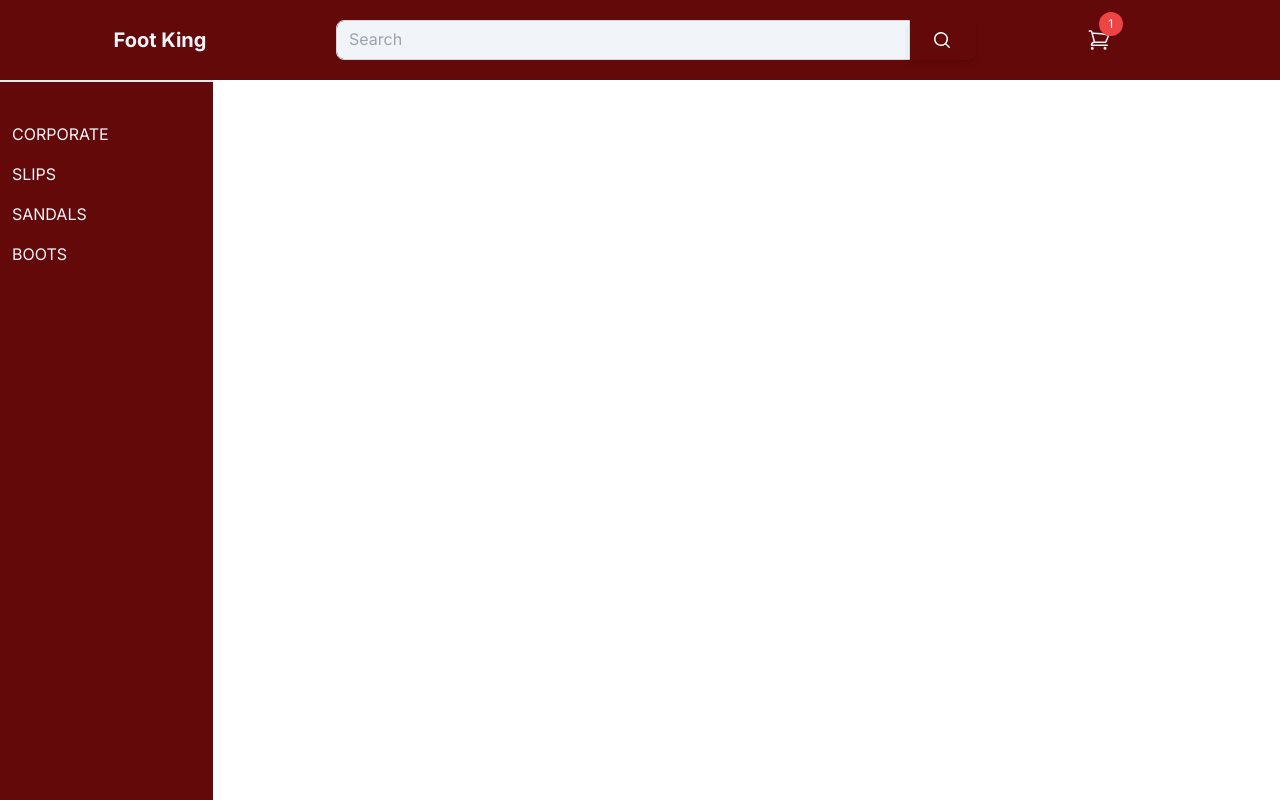
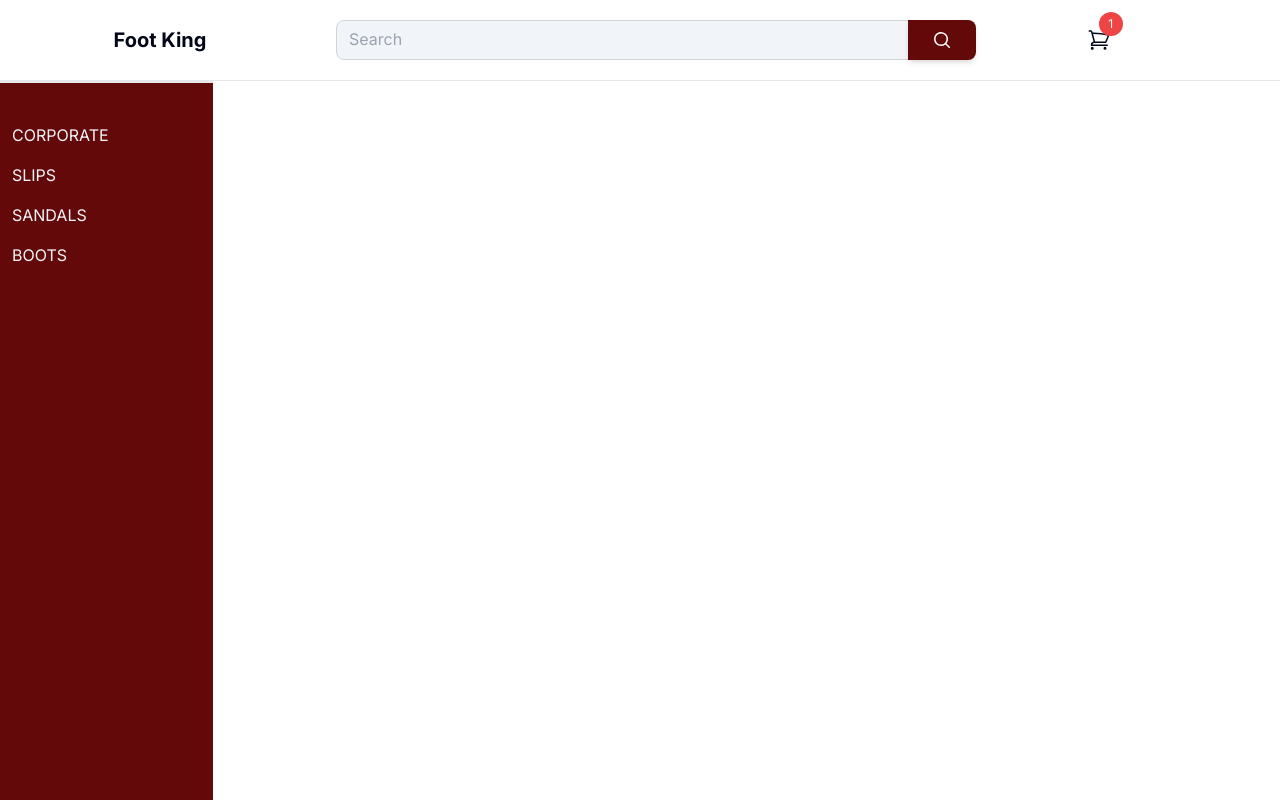
Before and after one commit to greglacinto/foot-place, a Next.js app: page / in a window 1280 px wide. Shown: the top 800 px of the page. Built offline with nearby package versions, Linux system fonts and the light colour scheme; no server answers.

Commit message:
refactor:changed color of header

```diff
--- a/app/components/Header.tsx
+++ b/app/components/Header.tsx
@@ -3,7 +3,7 @@ import Link from "next/link";
 export default function Header(){
   return (
     <>
-      <div className="flex flex-row space-x-4 bg-foot-red-500 h-20 text-slate-100">
+      <div className="flex flex-row space-x-4  h-20 text-slate-950">
         {/* Page Div  */}
         <div className="flex basis-1/4 justify-center items-center">
           <Link href="/" className="font-bold text-xl">Foot King</Link>
@@ -23,7 +23,7 @@ export default function Header(){
 
             {/* --Search button-->  */}
             <button
-              className="relative z-[2] flex bg-foot-red items-center rounded-r-lg bg-primary px-6 py-2.5 text-xs font-medium uppercase leading-tight text-white shadow-md transition
+              className="relative z-[2] flex bg-foot-red items-center rounded-r-lg bg-foot-red-500 px-6 py-2.5 text-xs font-medium uppercase leading-tight text-white shadow-md transition
                 duration-150 ease-in-out hover:bg-foot-red-700 hover:shadow-lg focus:bg-foot-red-500 focus:shadow-lg focus:outline-none focus:ring-0 active:bg-foot-red-600
                 active:shadow-lg"
               type="button"
@@ -55,6 +55,7 @@ export default function Header(){
           </div>
         </div>
       </div>
+      <hr />
     </>
   )
 }
```
